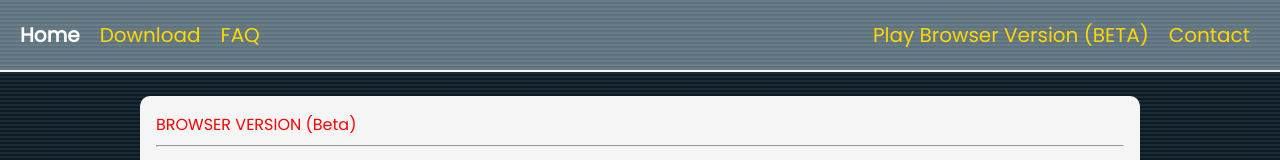
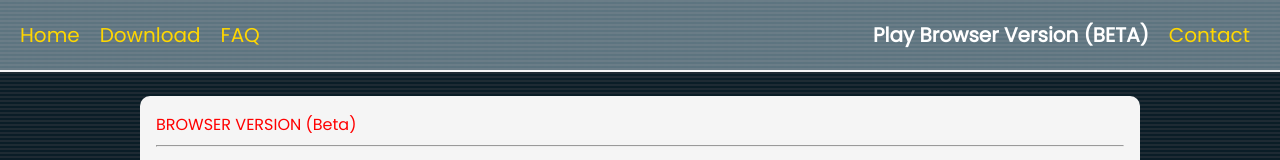
Before and after one commit to permitted-memories/permitted-memories.github.io, a plain HTML site: page onlineplay.html in a window 1280 px wide. Shown: the top 160 px of the page. Drawn offline with Linux system fonts and the light colour scheme; grey boxes are pictures that could not be loaded.

Commit message:
Add files via upload

```diff
--- a/onlineplay.html
+++ b/onlineplay.html
@@ -40,7 +40,7 @@
     <div class="left">
         <div class="btn1">
             <ul class="main-buttons">
-                <li><a style="color: white; font-weight: bold;" href="index.html">Home</a></li>
+                <li><a href="index.html">Home</a></li>
             </ul>
         </div>
         <div class="btn2">
@@ -58,7 +58,7 @@
     <div class="right">
         <div class="btn4">
             <ul class="main-buttons">
-                <li><a href="onlineplay.html">Play Browser Version (BETA)</a></li>
+                <li><a style="color: white; font-weight: bold;" href="onlineplay.html">Play Browser Version (BETA)</a></li>
             </ul>
         </div>
         <ul class="secondary-buttons">
```
Also changed, not shown: download.html (+2 -2 lines).
